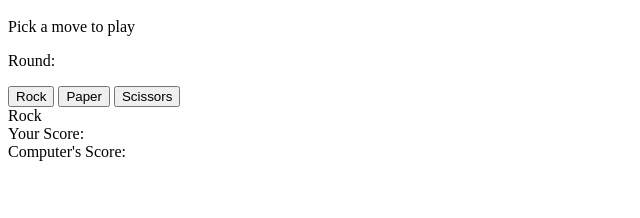
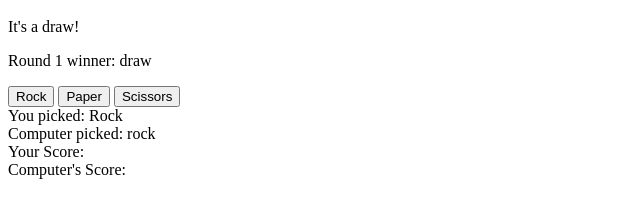
Before and after one commit to lachappers/rock-paper-scissors, a plain HTML site: page index.html in a window 1280 px wide. Both pictures are taken after a click on the button "Rock". Shown: the part 120-338 px from the top of the page, without its empty margins (0-640 px from the left). Drawn offline with Linux system fonts and the light colour scheme.

Commit message:
All play working, not yet recording game

```diff
--- a/index.html
+++ b/index.html
@@ -10,8 +10,8 @@
     <h1>Rock Paper Scissors</h1>
     <div id="messages">
         <h1>Welcome!</h1>
-        <p id = "result">Pick a move to play</p>
-        <p>Round:</p>
+        <p id = "resultMessage">Pick a move to play</p>
+        <p id = "winnerMessage"> </p>
     </div>
 
     <div id = "buttonContainer">
--- a/js/javascript.js
+++ b/js/javascript.js
@@ -5,10 +5,8 @@ const scores = [0,0]; // set starting scores
 
 let computerSelection;
 let playerSelection;
+let winner;
 
-// pick a move
-
-// computer selection
 
 function getComputerChoice(){ //create function getComputerChoice() which returns randomly assigned value from choices list
     let randomIndex = Math.floor(Math.random() * choices.length);         //get random index value
@@ -19,78 +17,65 @@ const buttons = document.querySelectorAll('button');
 buttons.forEach((button) => {
         button.addEventListener('click', () => {
             const playerPick = document.querySelector('#playerPick');
-            playerPick.textContent = button.innerHTML;
-            playerSelection = (playerPick.textContent.toLowerCase());
-            playRound (playerSelection, computerSelection);
+            playerPick.textContent = `You picked: ${button.innerHTML}`;
+            playerSelection = ((button.innerHTML).toLowerCase());
+            //console.log(button.innerHTML);
+            computerSelection = getComputerChoice();
+            const computerPick = document.querySelector('#computerPick');
+            computerPick.textContent = `Computer picked: ${computerSelection} `;
+            game(1);
+            //playRound (playerSelection, computerSelection);
         //console.log(`Your choice: ${playerSelection}`);
         });
     });
 
 
-
-
-// function getPlayerChoice(){
-//     const buttons = document.querySelectorAll('button');
-//     buttons.forEach((button) => {
-//         button.addEventListener('click',
-//         () => {
-//                 const playerSelection = document.querySelector('#playerPick');
-//                 playerSelection.textContent = (button.innerHTML);
-//                 //return playerSelectionText = playerSelection.textContent;
-//                 console.log(playerSelection.textContent);
-//             })
-//     });
-// }
-//getPlayerChoice();
-
-//console.log(returnPlayerPick());
-
-
-
-
-
 function playRound(playerSelection, computerSelection){ //play round
 
-    //playerSelection = getPlayerChoice();
-    console.log(`Your choice: ${playerSelection}`); // print player choice in console
+    // console.log(`Your choice: ${playerSelection}`); // print player choice in console
 
-    computerSelection = getComputerChoice(); // set computer choice for this round
-    console.log(`Computer choice: ${computerSelection}`); // send message to console
-
+    //computerSelection = getComputerChoice(); // set computer choice for this round
+    //console.log(`Computer choice: ${computerSelection}`); // send message to console
+    let result;
     if (playerSelection === computerSelection) { // play round
-            let result = "It's a draw!";
-            let winner = "draw";
+            result = "It's a draw!";
+            winner = "draw";
     }
     else if ( // rules = rock > scissors, scissors > paper, paper > rock
         (playerSelection == "scissors" && computerSelection == "paper") || (playerSelection == "paper" && computerSelection == "rock") || (playerSelection == "rock" && computerSelection == "scissors")) {
-            result = `${playerSelection.toUpperCase} beats ${computerSelection}! You win!`
+            result = `${playerSelection} beats ${computerSelection}! You win!`
             winner = "player";
     }
     else {
             result = `${computerSelection} beats ${playerSelection}! You lose!`
             winner = "computer";
     };
-    return result;
+    //console.log(result);
+    const resultMessage = document.querySelector('#resultMessage');
+        resultMessage.textContent = `${result}`;
+    return winner;
 };
 
-// function game(rounds) {
-//     let endResult = "";
-//     for (let i = 0; i < rounds; i++){ // run rounds
-//         let a = i+1
-//         result = `Round ${a}: ${playRound()}`;
+function game(rounds) {
+    let endResult = "";
+    for (let i = 0; i < rounds; i++){ // run rounds
+        let a = i+1
 
-//         // track score
-//             if (winner == "player") { scores[0] += 1}
-//             else if (winner == "computer"){scores [1] +=1};
-//             let currentResult = `Player: ${scores[0]}: Computer: ${scores[1]}`;
+        const winnerMessage = document.querySelector(`#winnerMessage`)
+        winnerMessage.textContent = `Round ${a} winner: ${playRound(playerSelection, computerSelection)}`;
 
-//         console.log(result);
-//         console.log(currentResult);
-//         endResult = currentResult;
-//     };
+        // track score
+            if (winner == "player") { scores[0] += 1}
+            else if (winner == "computer"){scores [1] +=1};
+            let currentResult = `Player: ${scores[0]}: Computer: ${scores[1]}`;
 
-//     return `Final score: ${endResult}`;
-// }
+        console.log(roundWinner);
+        console.log(currentResult);
+        endResult = currentResult;
+    };
+
+    return `Final score: ${endResult}`;
+}
 
 // console.log(game(2));
 
@@ -100,9 +85,6 @@ function playRound(playerSelection, computerSelection){ //play round
 // //rematch
 
 
-
-
-// /*
 
 
 // const message = document.querySelector('#message');
@@ -212,4 +194,21 @@ function playRound(playerSelection, computerSelection){ //play round
 //    // console.log(finalScore);
 
 
-// */
+
+
+
+// function getPlayerChoice(){
+//     const buttons = document.querySelectorAll('button');
+//     buttons.forEach((button) => {
+//         button.addEventListener('click',
+//         () => {
+//                 const playerSelection = document.querySelector('#playerPick');
+//                 playerSelection.textContent = (button.innerHTML);
+//                 //return playerSelectionText = playerSelection.textContent;
+//                 console.log(playerSelection.textContent);
+//             })
+//     });
+// }
+//getPlayerChoice();
+
+//console.log(returnPlayerPick());
```
